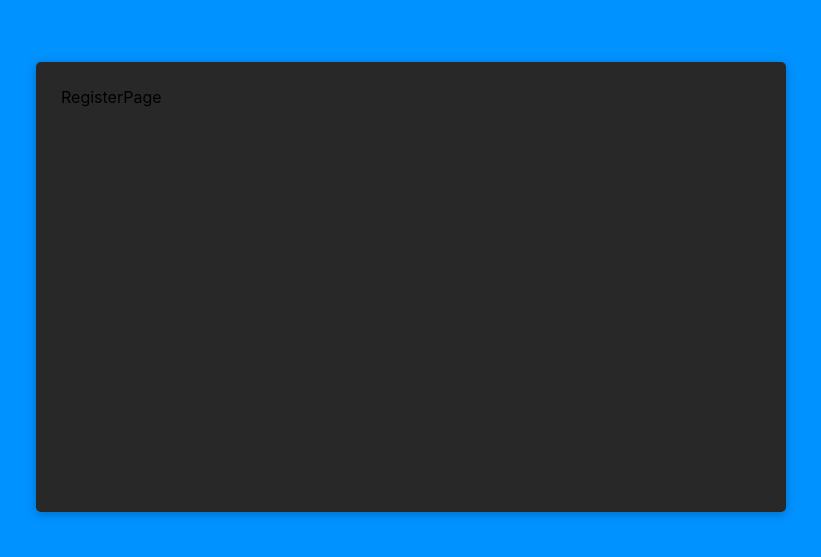
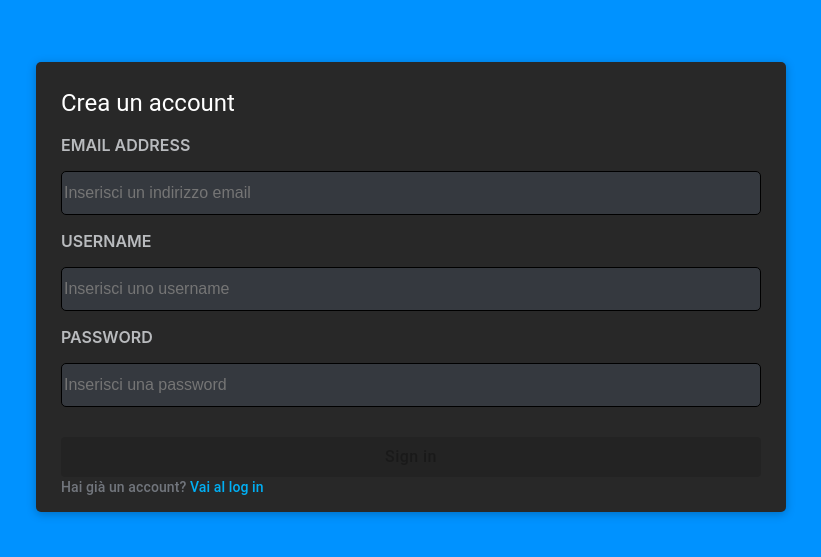
Before and after one commit to GiulioFede/Realtime-Video-Room-Chat-Conversation-Platform---MERN-Full-Stack-implementation, a React (Create React App) app in the folder frontend/: page /register in a window 1280 px wide. Shown: the part 113-670 px from the top of the page, without its empty margins (229-1050 px from the left). Built offline with nearby package versions, Linux system fonts and the light colour scheme.

Commit message:
creating register page with validators

```diff
--- a/frontend/src/pages/authPages/LoginPage/LoginPage.js
+++ b/frontend/src/pages/authPages/LoginPage/LoginPage.js
@@ -58,7 +58,7 @@ const LoginPage = () => {
             {/*BOTTONE PER LOGGARSI*/}
             {/*Toolpit serve per suggerire, al mouse over, delle info. Ha bisogno che l'elemento sia html (per questo uso un div) */}
             <Tooltip
-                title = {!isFormValid ? "Inserisci email e password corrette": ""}
+                title = {!isFormValid ? "Inserisci email e password corrette": "Clicca per fare il log in!"}
             >
                 <div>
                     <PrimaryButton
--- a/frontend/src/pages/authPages/RegisterPage/RegisterPage.js
+++ b/frontend/src/pages/authPages/RegisterPage/RegisterPage.js
@@ -1,10 +1,93 @@
-import React from "react"
+import { Tooltip, Typography } from "@mui/material";
+import React, { useEffect, useState } from "react"
+import InputField from "../../components/InputField";
+import PrimaryButton from "../../components/PrimaryButton";
+import RedirectInfo from "../../components/RedirectInfo";
 import AuthBox from "../components/BoxAuth";
+import {useNavigate} from "react-router-dom";
+import { validateRegisterForm } from "./utils/validator";
 
 const RegisterPage = () => {
+
+    const navigate = useNavigate();
+
+    const [email, setEmail] = useState('');
+    const [username, setUsername] = useState('');
+    const [password, setPassword] = useState('');
+
+    const [isFormValid, setIsFormValid] = useState(false);
+
+    useEffect( ()=> {
+        setIsFormValid(validateRegisterForm({email, password, username}))
+    },[email, password, username, setIsFormValid])
+
+    const handleSignInClick = () => {
+        console.log("sign in" + isFormValid);
+    }
+
+    const handlePushToLoginPage = () => {
+        //redirect alla pagina di login
+        navigate('/login');
+    }
+
     return (
         <AuthBox>
-            RegisterPage
+
+            {/*TITOLO */}
+            <Typography variant="h5" sx={{ color:"white"}}>
+                Crea un account
+            </Typography>
+
+            {/*CAMPO PER EMAIL */}
+            <InputField
+                value={email}
+                setValue={setEmail}
+                label="Email address"
+                type="text"
+                placeholder="Inserisci un indirizzo email"
+            />
+
+            {/*CAMPO PER USERNAME */}
+            <InputField
+                value={username}
+                setValue={setUsername}
+                label="Username"
+                type="text"
+                placeholder="Inserisci uno username"
+            />
+
+            {/*CAMPO PER PASSWORD */}
+            <InputField
+                value={password}
+                setValue={setPassword}
+                label="Password"
+                type="password"
+                placeholder="Inserisci una password"
+            />
+
+
+            {/*BOTTONE PER REGISTRARSI*/}
+            {/*Toolpit serve per suggerire, al mouse over, delle info. Ha bisogno che l'elemento sia html (per questo uso un div) */}
+            <Tooltip
+                title = {!isFormValid ? "Inserisci email e password corrette": "Clicca per registrarti!"}
+            >
+                <div>
+                    <PrimaryButton
+                        label="Sign in"
+                        additionalStyles = {{marginTop:"30px"}}
+                        disabled={!isFormValid}
+                        onClick={handleSignInClick}
+                    />
+                </div>
+            </Tooltip>
+
+            {/*TASTO PER ESSERE REDIRETTI NELLA PAGINA DI REGISTRAZIONE*/}
+            <RedirectInfo
+                text="Hai già un account? "
+                redirectText="Vai al log in"
+                redirectHandler={handlePushToLoginPage}
+            />
+
         </AuthBox>
     )
 };
--- /dev/null
+++ b/frontend/src/pages/authPages/RegisterPage/utils/validator.js
@@ -0,0 +1,23 @@
+
+export const validateRegisterForm = ({email, password, username}) => {
+
+    const isEmailValid = validateEmail(email);
+    const isPasswordValid = validatePassword(password);
+    const isUsernameValid = validateUsername(username);
+
+    //ritorniamo true solo se entrambe sono vere
+    return isEmailValid && isPasswordValid && isUsernameValid;
+}
+
+const validatePassword = (password) => {
+    return password.length > 6 && password.length < 12;
+}
+
+const validateEmail = (email) => {
+    const pattern = /^[a-zA-Z0-9._-]+@[a-zA-Z0-9.-]+\.[a-zA-Z]{2,4}$/;
+    return pattern.test(email);
+}
+
+const validateUsername = (username) => {
+    return username.length > 2 && username.length < 13
+}
```
